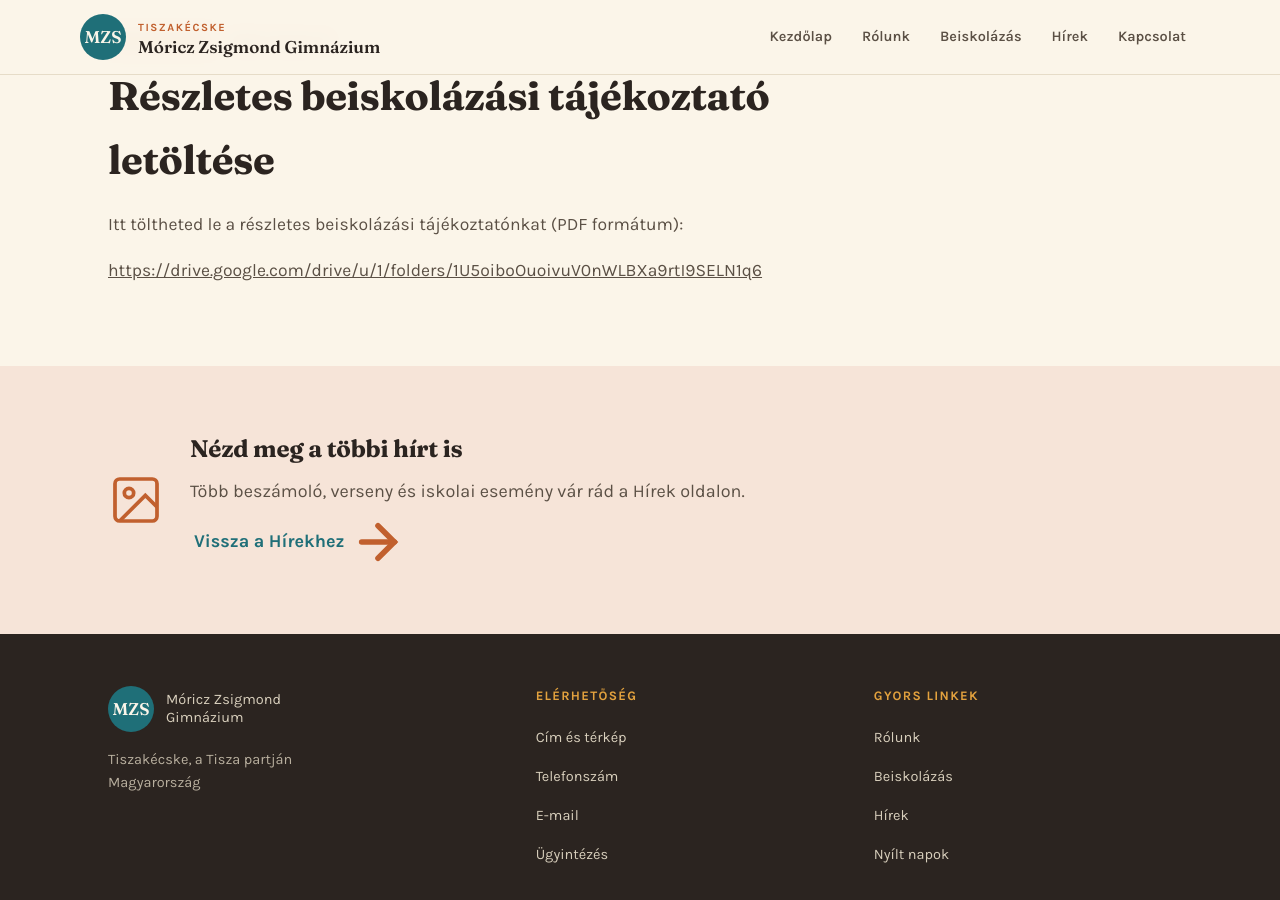
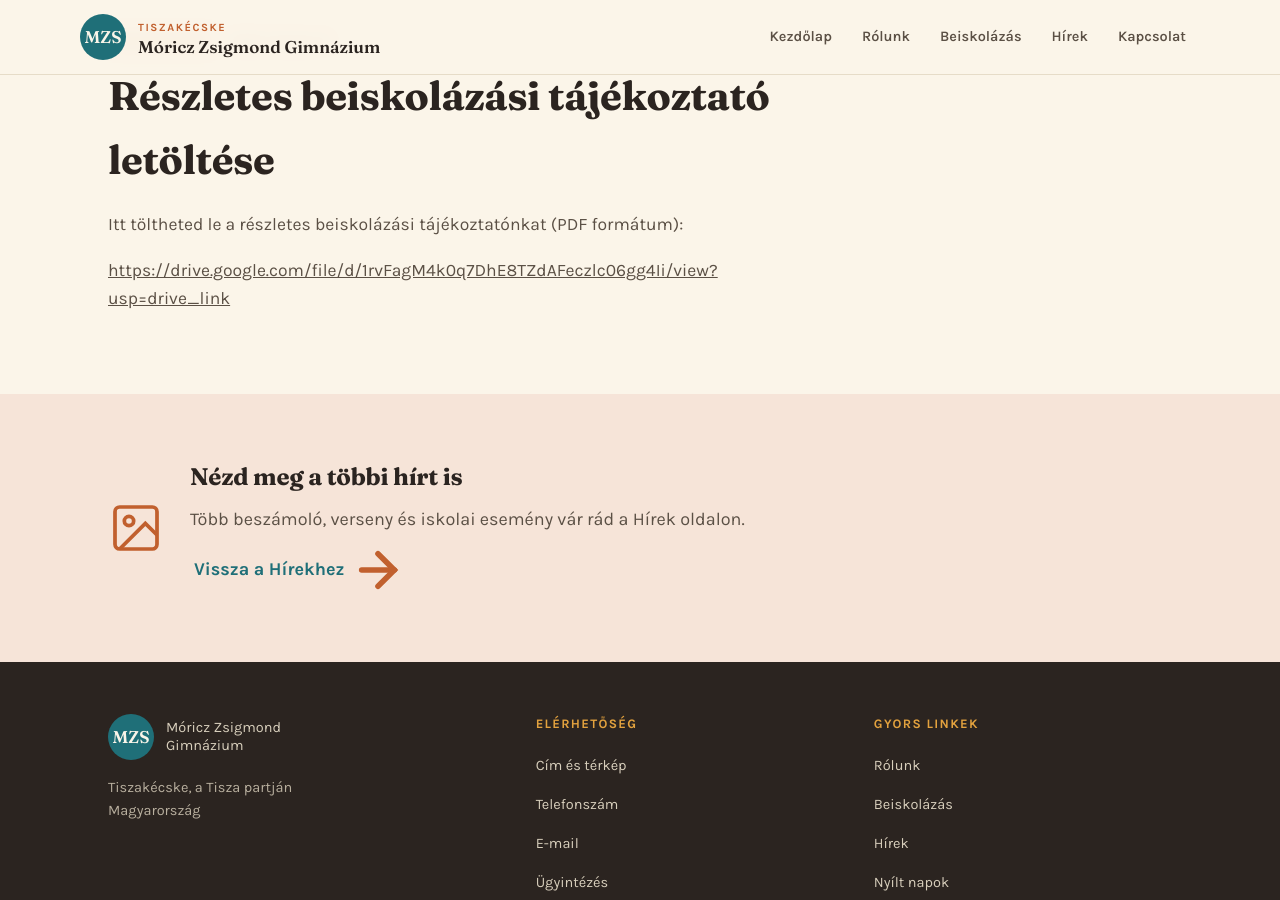
Before and after one commit to levukaa1337/levukaa1337.github.io, a Jekyll site: the page built from _posts/2026-10-08-részletes-beiskolázási-tájékoztató-letöltése.md, in a window 1280 px wide and 900 px high, scrolled down 683 px. Built offline with Jekyll 4.4.1, drawn with Linux system fonts in a browser that asks for light colours.

Commit message:
Update Hír “2026-10-08-részletes-beiskolázási-tájékoztató-letöltése”

```diff
--- a/_posts/2026-10-08-részletes-beiskolázási-tájékoztató-letöltése.md
+++ b/_posts/2026-10-08-részletes-beiskolázási-tájékoztató-letöltése.md
@@ -7,4 +7,4 @@ thumbnail: /images/hirek/móricz-zsigmond-gimnázium-tiszakécske-szórólap.png
 ---
 Itt töltheted le a részletes beiskolázási tájékoztatónkat (PDF formátum):
 
-<https://drive.google.com/drive/u/1/folders/1U5oiboOuoivuV0nWLBXa9rtI9SELN1q6>
+<https://drive.google.com/file/d/1rvFagM4k0q7DhE8TZdAFeczlc06gg4Ii/view?usp=drive_link>
```
